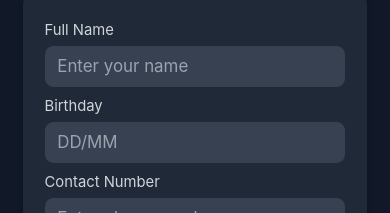
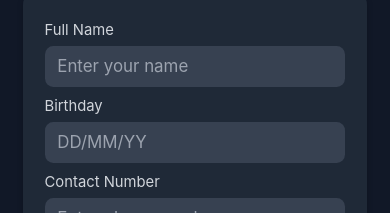
Before and after one commit to SaketPoddar/Milestone, a React Native app: screen /Profile in a window 390 px wide. Shown: the part 129-342 px from the top of the page. Built offline with nearby package versions, Linux system fonts and the light colour scheme.

Commit message:
changed birthday

```diff
--- a/src/screens/ProfileScreen.js
+++ b/src/screens/ProfileScreen.js
@@ -32,7 +32,7 @@ const ProfileScreen = () => {
           <Text style={styles.label}>Birthday</Text>
           <TextInput
             style={styles.input}
-            placeholder="DD/MM"
+            placeholder="DD/MM/YY"
             placeholderTextColor="#9CA3AF"
           />
 
```
